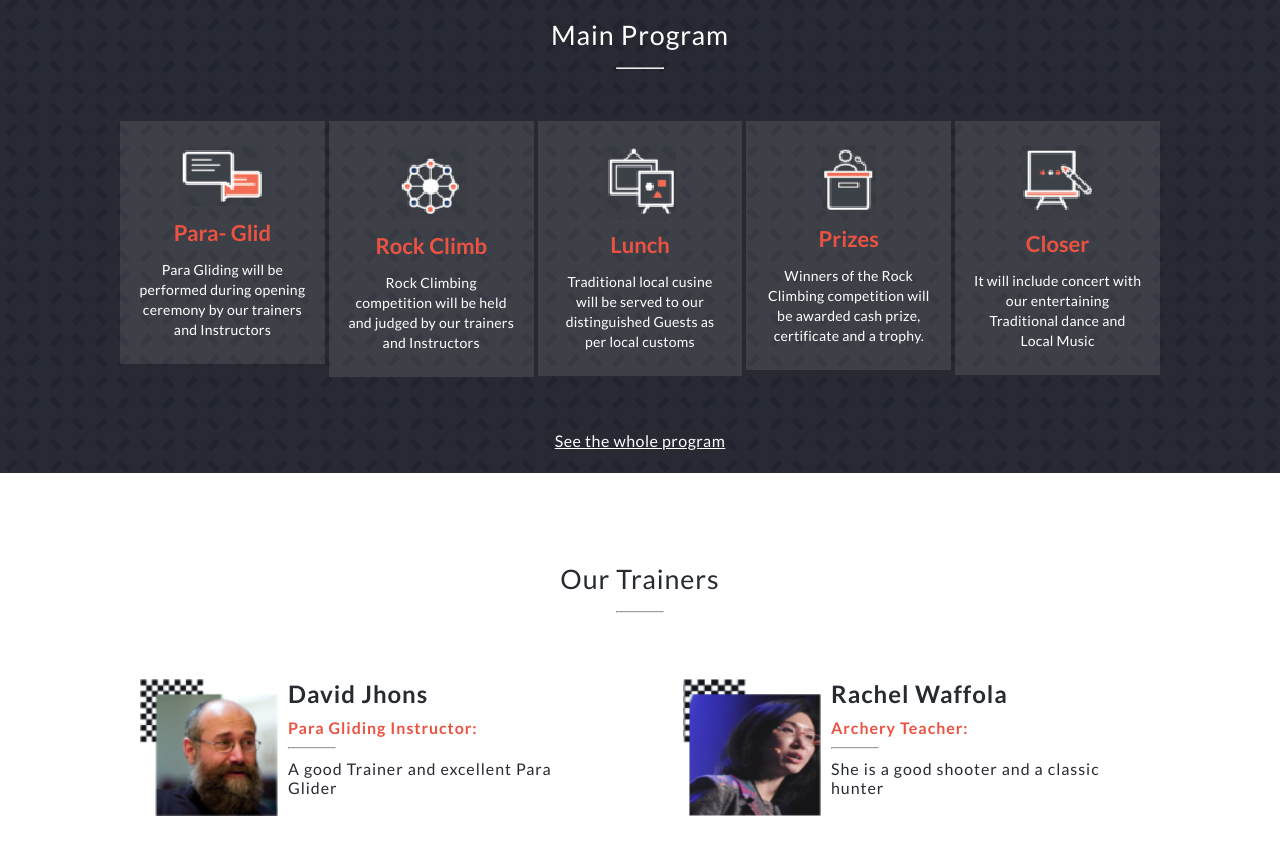
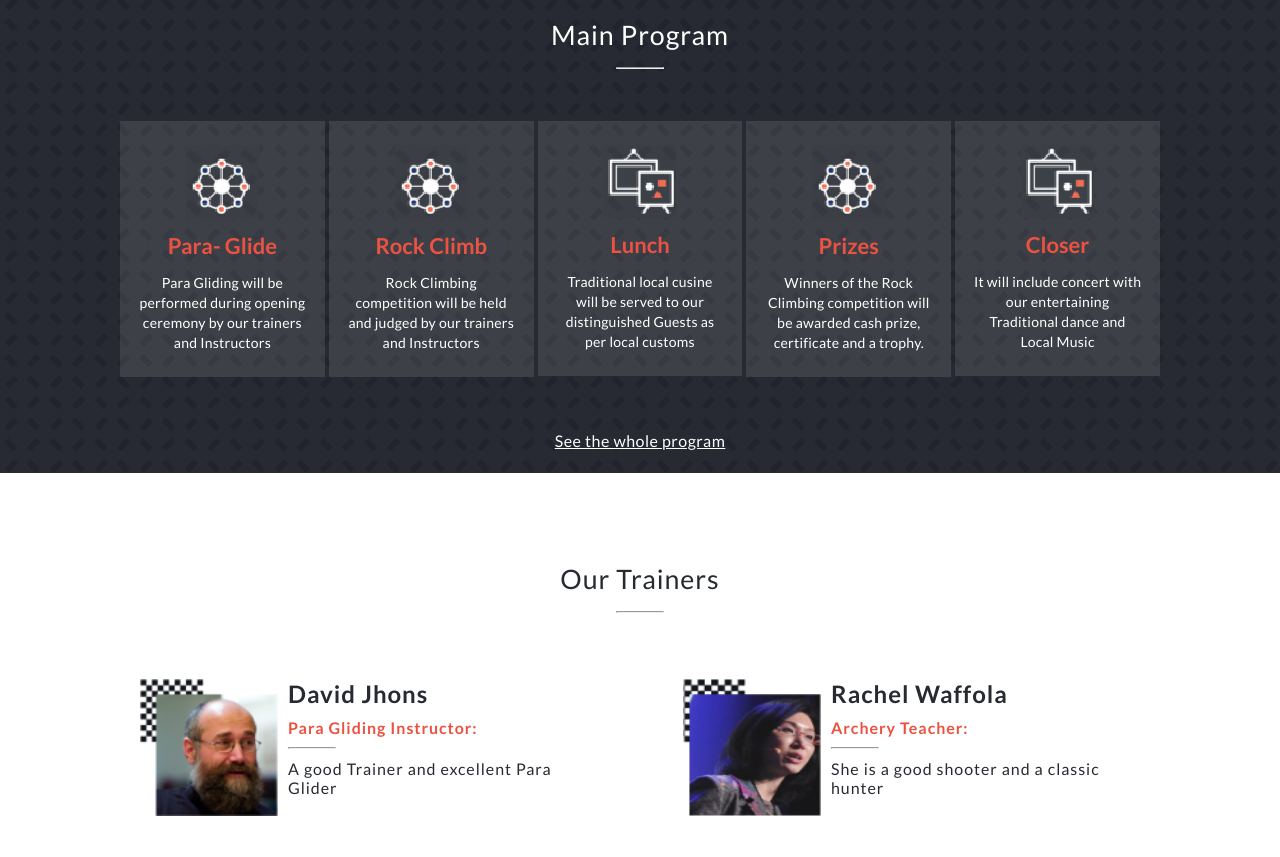
Before and after one commit to AbuTalha3/Rock-Climbing-Competition-Fixture, a website: page index.html in a window 1280 px wide. Shown: the part 945-1802 px from the top of the page. Drawn offline with nearby package versions, Linux system fonts and the light colour scheme; files that its build step writes are made by us from their sources.

Commit message:
Update html and Css Files

```diff
--- a/index.html
+++ b/index.html
@@ -74,8 +74,8 @@
 				</div>
 				<div class="cards">
 					<div class="card">
-						<img class="tasweer" src="./images/forum2.png" alt="Para Gliding"/>
-						<h5>Para- Glid</h5>
+						<img class="tasweer" src="./images/global2.png" alt="Para Gliding"/>
+						<h5>Para- Glide</h5>
 						<p>Para Gliding will be performed during opening ceremony by our trainers and Instructors</p>
 					</div>
 					<div class="card">
@@ -90,13 +90,13 @@
 						<p>Traditional local cusine will be served to our distinguished Guests as per local customs</p>
 					</div>
 					<div class="card">
-						<img class="tasweer" src="./images/spearker.png" alt=""/>
+						<img class="tasweer" src="./images/global2.png" alt=""/>
 						<h5>Prizes</h5>
 						<p>Winners of the Rock Climbing competition will be awarded
 							cash prize, certificate and a trophy.</p>
 					</div>
 					<div class="card">
-						<img class="tasweer" src="./images/workshop2.png" alt=""/>
+						<img class="tasweer" src="./images/exibhition2.png" alt=""/>
 						<h5>Closer</h5>
 						<p>It will include concert with our entertaining Traditional dance and Local Music</p>
 					</div>
```
Also changed, not shown: dist/index.css.
